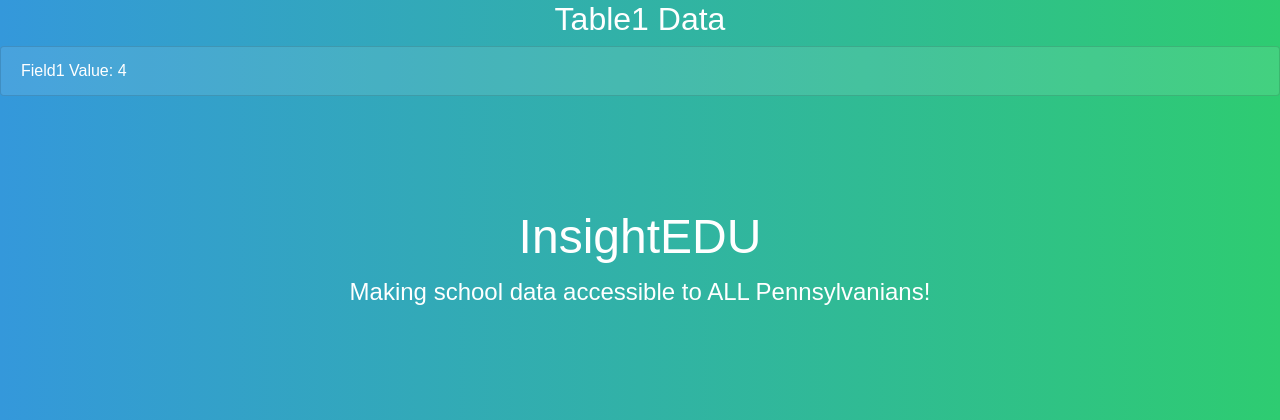
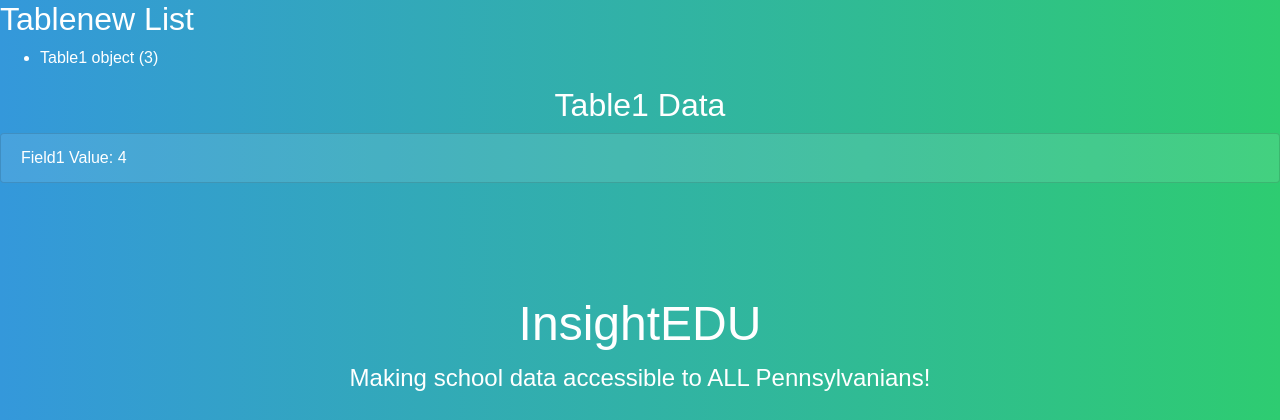
Before and after one commit to andrew-th/insightedu, a Django app: page / in a window 1280 px wide. Shown: the top 420 px of the page. Run offline with Django 4.2, Linux system fonts and the light colour scheme; data comes from the database, SQL or seed files in the repository; some libraries are stand-ins or nearby versions.

Commit message:
Update index.html
new changes here

```diff
--- a/myproject/myapp/templates/myapp/index.html
+++ b/myproject/myapp/templates/myapp/index.html
@@ -64,6 +64,17 @@
 </head>
 
 <body>
+    <h2>Tablenew List</h2>
+    <ul>
+        {% for item in data %}
+            <li>{{ item }}</li>  <!-- Replace '{{ item }}' with specific fields if needed -->
+        {% empty %}
+            <li>No items in Table1.</li>
+        {% endfor %}
+    </ul>
+</body>
+
+<body>
     <div id="intro-overlay">
         <h1 style="font-size: 60px; font-weight: bold;">Welcome to InsightEDU</h1>
     </div>
```
